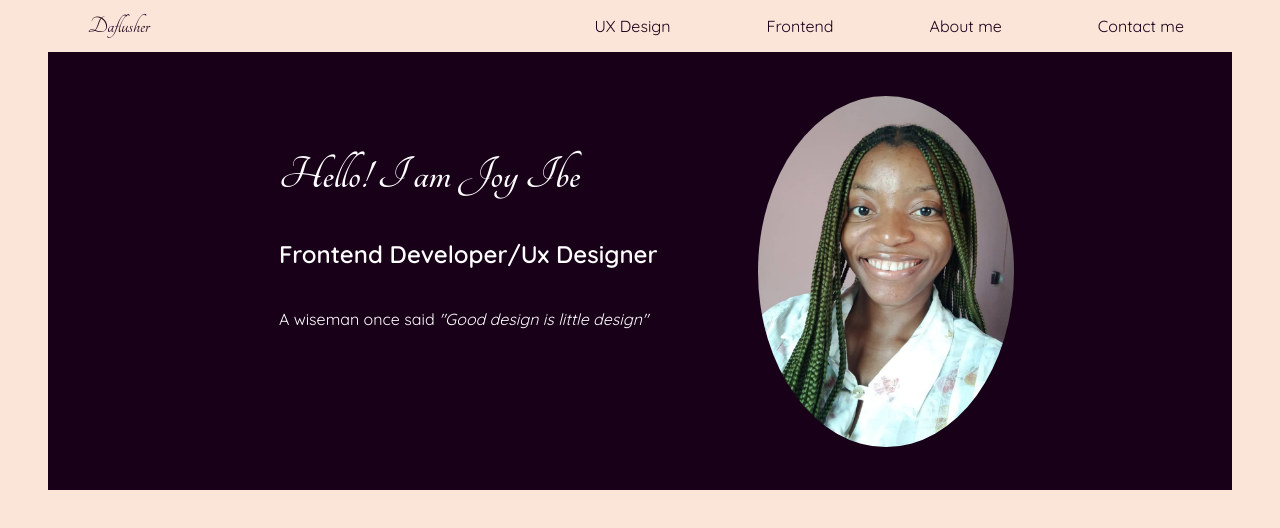
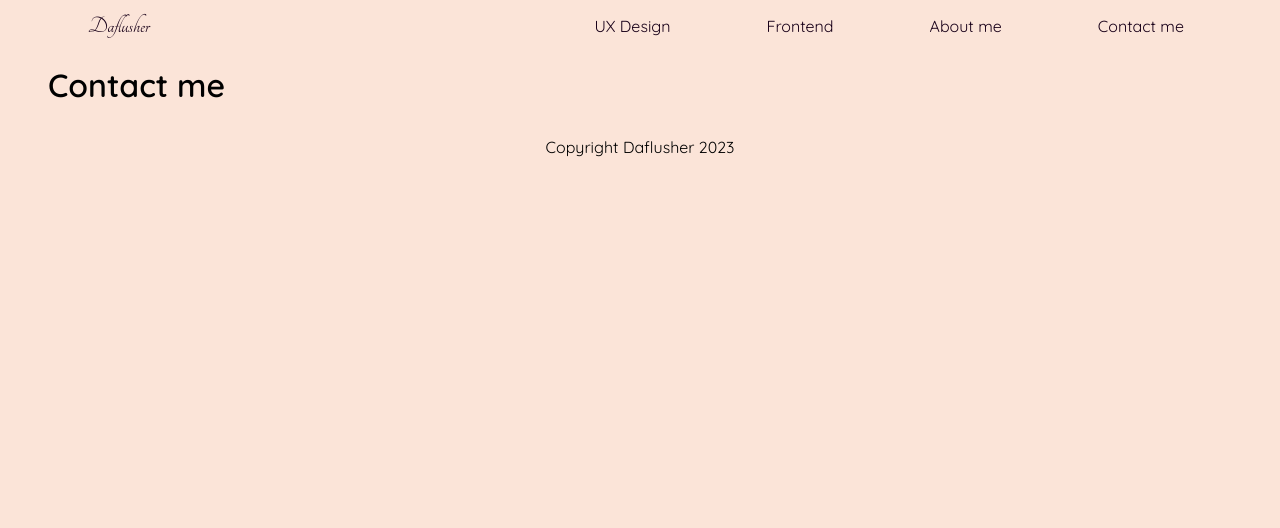
Before and after one commit to DaFlusher/daflusher, a React (Create React App) app: page /contact-me in a window 1280 px wide. Shown: the top 528 px of the page. Built offline with nearby package versions, Linux system fonts and the light colour scheme.

Commit message:
Completing navigation

```diff
--- a/src/App.css
+++ b/src/App.css
@@ -4,7 +4,7 @@ body{
     padding: 0;
     background-color:#fbe4d8 ;
     font-family: 'Quicksand', sans-serif;
-    height: 150vh;
+    height: 100vh;
 }
 .container{
     display: grid;
@@ -52,7 +52,7 @@ body{
     margin-top: 0.5rem;
     background-color: #190019;
     height: 40vh;
-    padding: 5%;
+    padding: 5% ;
     vertical-align: middle;
 }
 
--- a/src/App.js
+++ b/src/App.js
@@ -6,6 +6,7 @@ import Hero from './Components/Hero';
 import About from './Components/About';
 import Contact from './Components/Contact';
 import Frontend from './Components/Frontend';
+import Footer from './Components/Footer';
 
 import { Route, Routes } from 'react-router-dom';
 
@@ -25,8 +26,7 @@ function App() {
             </Routes>
 
 
-          <Nav/>
-          <Hero/>
+
         </div>
 
     </div>
--- a/src/Components/About.js
+++ b/src/Components/About.js
@@ -1,7 +1,12 @@
+import Nav from "./Nav";
+import Footer from "./Footer";
 const About = () => {
     return (
         <div>
+            <Nav/>
 
+                <h1>About me</h1>
+            <Footer/>
         </div>
     );
 }
--- a/src/Components/Contact.js
+++ b/src/Components/Contact.js
@@ -1,6 +1,14 @@
+import Nav from "./Nav";
+import Footer from "./Footer";
+
 const Contact = () => {
     return (
-        <div></div>
+        <div>
+            <Nav/>
+
+                <h1>Contact me</h1>
+            <Footer/>
+        </div>
      );
 }
 
--- a/src/Components/Footer.js
+++ b/src/Components/Footer.js
@@ -1,6 +1,11 @@
 const Footer = () => {
     return (
-        <li></li>
+        <div style={{textAlign:'center', marginTop:'2rem',}}>
+            Copyright Daflusher 2023
+
+        </div>
+
+
      );
 }
 
--- a/src/Components/Frontend.js
+++ b/src/Components/Frontend.js
@@ -1,6 +1,20 @@
+import Nav from "./Nav";
+import Footer from "./Footer";
+
+
 const Frontend = () => {
     return (
-        <div></div>
+        <div>
+
+            <Nav/>
+            <div className="frontend-grid">
+                    <h1 className="frontend">Frontend Projects</h1>
+            </div>
+
+
+            <Footer/>
+
+        </div>
      );
 }
 
--- a/src/Components/Hero.js
+++ b/src/Components/Hero.js
@@ -5,11 +5,11 @@ const Hero = () => {
             <div className="hero-text">
                 <h1 className="name">Hello! I am Joy Ibe</h1>
                 <h5 className="job-title">Frontend Developer/Ux Designer</h5>
-                <p>A wiseman once said <i>"Good design is little design"</i></p>
+                <p><q>Good design is little design</q> Dieter Rams</p>
             </div>
 
             <div className="image">
-                <img src={require('./daflusher.jpg')} width={100}  alt="an image of Joy Ibe" />
+                <img src={require('./daflusher.jpg')} width={100}  alt="Joy Ibe" />
             </div>
 
        </section>
--- a/src/Components/Home.js
+++ b/src/Components/Home.js
@@ -1,8 +1,14 @@
 import Hero from "./Hero";
+import Footer from "./Footer";
+import Nav from "./Nav";
 
 const Home = () => {
     return (
-        <div></div>
+        <div>
+            <Nav/>
+            <Hero/>
+            <Footer/>
+        </div>
      );
 }
 
--- a/src/Components/Nav.js
+++ b/src/Components/Nav.js
@@ -10,6 +10,7 @@ const Nav = () => {
                         </div>
 
                         <div className="links">
+                            <Link to='/' className='link' style={{display:'none'}}></Link>
                             <Link to='/ux-design' className='link'>UX Design</Link>
                             <Link to='/front-end' className='link'>Frontend</Link>
                             <Link to='/about-me' className='link'>About me</Link>
--- a/src/Components/UxDesign.js
+++ b/src/Components/UxDesign.js
@@ -1,6 +1,13 @@
+import Nav from "./Nav";
+import Footer from "./Footer";
+
 const UxDesign = () => {
     return (
-        <></>
+        <>
+            <Nav/>
+                <h1>UX Design </h1>
+            <Footer/>
+        </>
      );
 }
 
```
